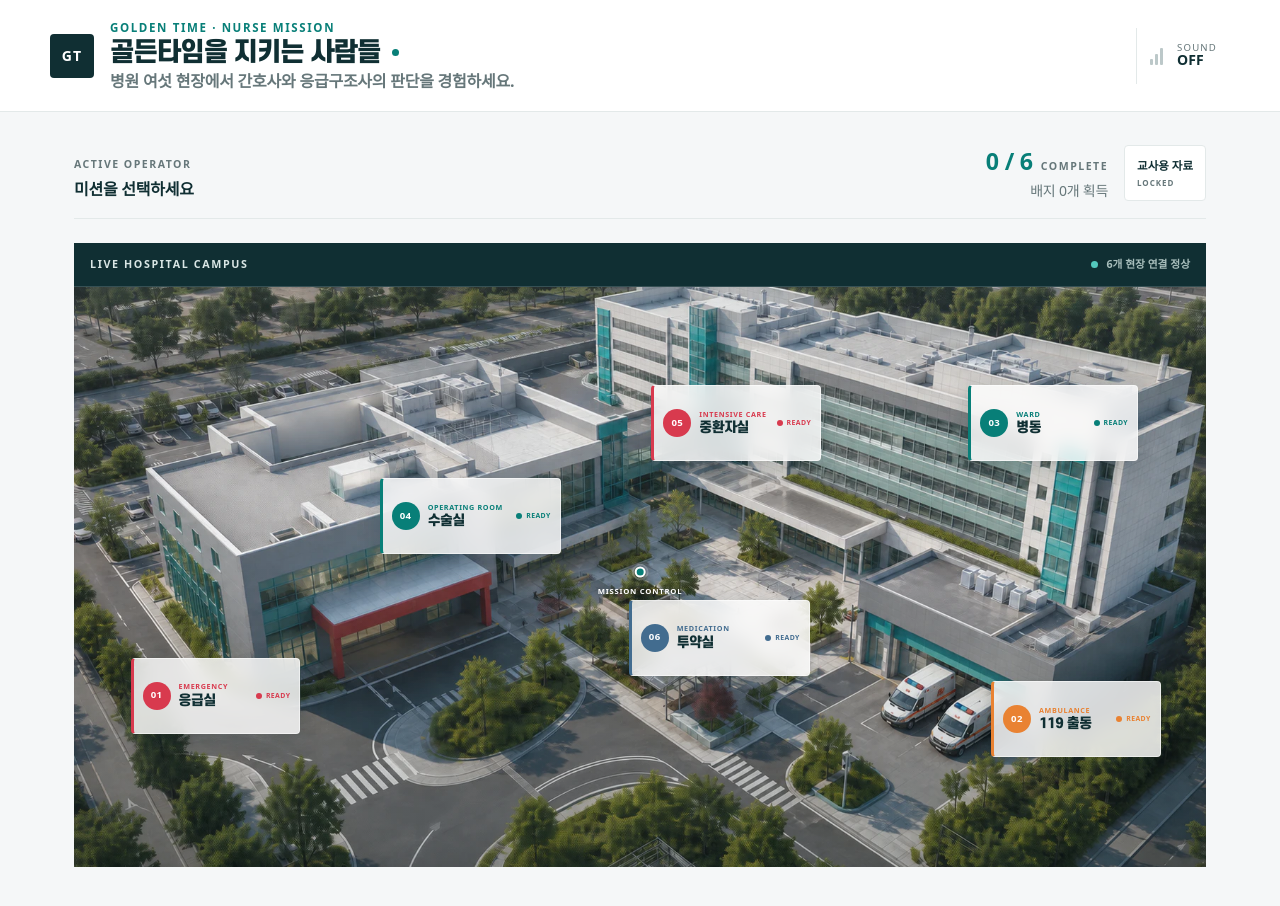
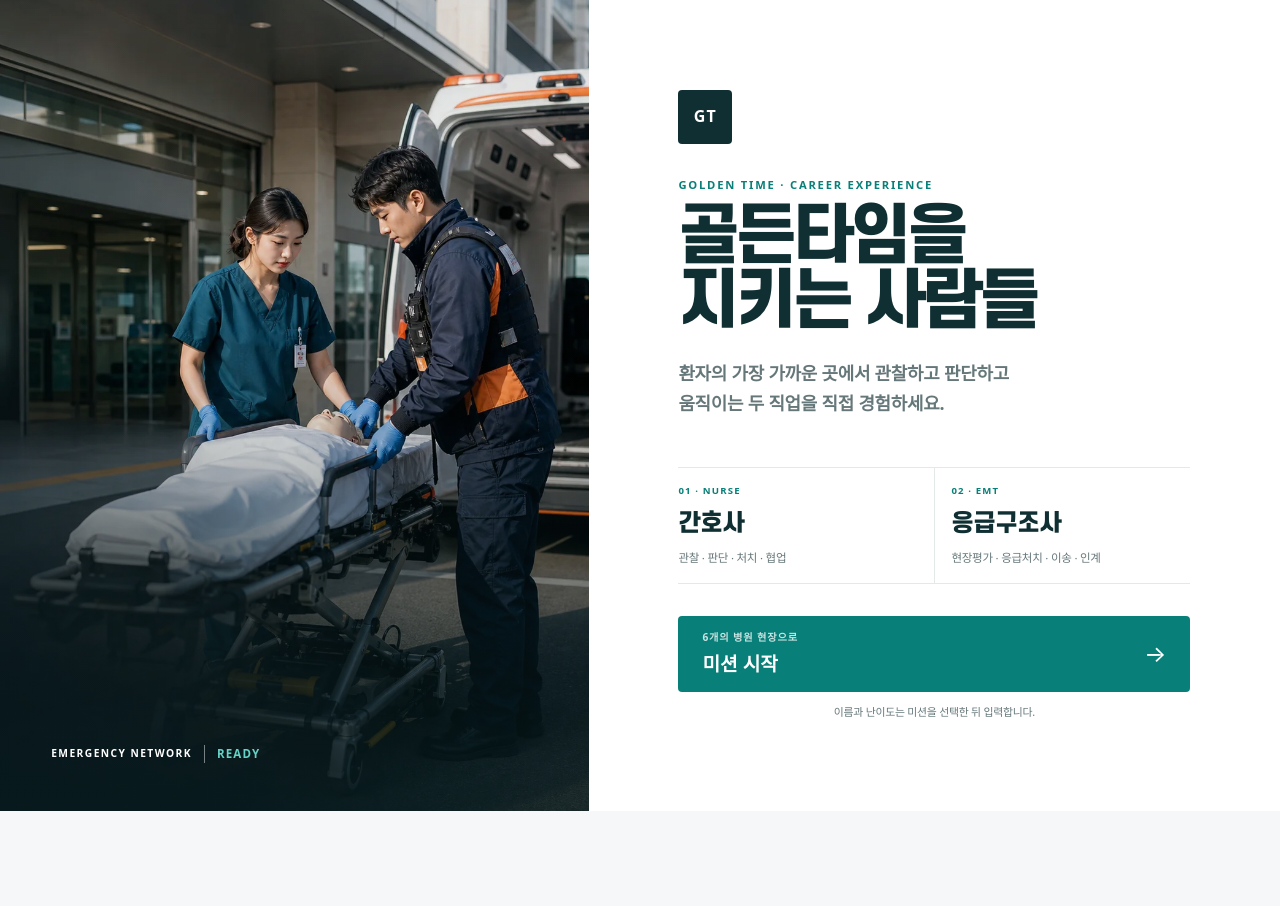
Before and after one commit to themonsteredu/ai-nurse, a Next.js app: page / in a window 1280 px wide. Shown: the top 906 px of the page. After the commit the page ends 811 px from the top, so only its background shows below. Built offline with nearby package versions, Linux system fonts and the light colour scheme.

Commit message:
feat: add nurse career cover

```diff
--- a/components/LobbyScreen.module.css
+++ b/components/LobbyScreen.module.css
@@ -1,3 +1,171 @@
+.careerCover {
+  display: grid;
+  grid-template-columns: minmax(380px, 0.92fr) minmax(460px, 1.08fr);
+  min-height: 100dvh;
+  background: #fff;
+}
+
+.coverVisual {
+  position: relative;
+  min-height: 100dvh;
+  overflow: hidden;
+  background: #102f33;
+}
+
+.coverImage { object-fit: cover; object-position: 52% center; }
+
+.coverShade {
+  position: absolute;
+  inset: 0;
+  background: linear-gradient(180deg, rgba(7, 27, 30, 0.06) 45%, rgba(7, 27, 30, 0.78));
+}
+
+.coverSignal {
+  position: absolute;
+  left: clamp(24px, 4vw, 56px);
+  bottom: clamp(24px, 4vw, 48px);
+  display: flex;
+  align-items: center;
+  gap: var(--space-3);
+  margin: 0;
+  color: #fff;
+}
+
+.coverSignal span {
+  font-size: 0.64rem;
+  font-weight: var(--font-weight-black);
+  letter-spacing: 0.14em;
+}
+
+.coverSignal strong {
+  padding-left: var(--space-3);
+  border-left: 1px solid rgba(255, 255, 255, 0.45);
+  color: #65d3c8;
+  font-size: 0.72rem;
+  letter-spacing: 0.1em;
+}
+
+.coverContent {
+  display: flex;
+  flex-direction: column;
+  justify-content: center;
+  padding: clamp(40px, 7vw, 104px);
+}
+
+.coverBrand {
+  display: grid;
+  place-items: center;
+  width: 54px;
+  height: 54px;
+  margin-bottom: var(--space-6);
+  border-radius: var(--radius-small);
+  background: var(--color-text);
+  color: #fff;
+  font-weight: var(--font-weight-black);
+  letter-spacing: 0.08em;
+}
+
+.coverEyebrow {
+  margin: 0;
+  color: var(--color-primary);
+  font-size: 0.7rem;
+  font-weight: var(--font-weight-black);
+  letter-spacing: 0.16em;
+}
+
+.coverContent h1 {
+  margin: var(--space-3) 0 0;
+  color: var(--color-text);
+  font-family: "S-Core Dream", "Pretendard", sans-serif;
+  font-size: clamp(2.7rem, 5vw, 5.1rem);
+  font-weight: var(--font-weight-black);
+  line-height: 1.02;
+  letter-spacing: -0.065em;
+}
+
+.coverLead {
+  max-width: 34ch;
+  margin: var(--space-5) 0 0;
+  color: var(--color-text-muted);
+  font-size: clamp(1rem, 1.4vw, 1.18rem);
+  font-weight: var(--font-weight-medium);
+  line-height: 1.65;
+}
+
+.careerRoles {
+  display: grid;
+  grid-template-columns: repeat(2, minmax(0, 1fr));
+  margin-top: var(--space-7);
+  border-top: 1px solid var(--color-border);
+  border-bottom: 1px solid var(--color-border);
+}
+
+.careerRoles article {
+  display: flex;
+  min-width: 0;
+  flex-direction: column;
+  padding: var(--space-4) var(--space-4) var(--space-4) 0;
+}
+
+.careerRoles article + article {
+  padding-left: var(--space-4);
+  border-left: 1px solid var(--color-border);
+}
+
+.careerRoles span {
+  color: var(--color-primary);
+  font-size: 0.6rem;
+  font-weight: var(--font-weight-black);
+  letter-spacing: 0.12em;
+}
+
+.careerRoles strong {
+  margin-top: var(--space-2);
+  color: var(--color-text);
+  font-family: "S-Core Dream", "Pretendard", sans-serif;
+  font-size: clamp(1.1rem, 2vw, 1.45rem);
+}
+
+.careerRoles small {
+  margin-top: var(--space-2);
+  color: var(--color-text-muted);
+  font-size: 0.72rem;
+  line-height: 1.45;
+}
+
+.coverStart {
+  display: grid;
+  grid-template-columns: 1fr auto;
+  align-items: center;
+  width: 100%;
+  min-height: var(--touch-target-large);
+  margin-top: var(--space-6);
+  padding: var(--space-3) var(--space-5);
+  border: 0;
+  border-radius: var(--radius-small);
+  background: var(--color-primary);
+  color: #fff;
+  text-align: left;
+}
+
+.coverStart span {
+  grid-column: 1;
+  font-size: 0.64rem;
+  font-weight: var(--font-weight-bold);
+  letter-spacing: 0.08em;
+  opacity: 0.78;
+}
+
+.coverStart strong { grid-column: 1; font-size: var(--font-size-body-large); }
+.coverStart i { grid-column: 2; grid-row: 1 / 3; font-size: 1.45rem; font-style: normal; }
+
+.coverNotice {
+  margin-top: var(--space-3);
+  color: var(--color-text-muted);
+  font-size: 0.68rem;
+  text-align: center;
+}
+
 .controlBar {
   display: flex;
   align-items: flex-end;
@@ -207,7 +375,28 @@
   line-height: 1.55;
 }
 
+@media (max-width: 900px) {
+  .careerCover { grid-template-columns: 1fr; }
+  .coverVisual { min-height: 48dvh; }
+  .coverImage { object-position: 50% 42%; }
+  .coverContent { padding: var(--space-6) var(--space-5) var(--space-7); }
+  .coverBrand { display: none; }
+}
+
 @media (max-width: 560px) {
+  .coverVisual { min-height: 43dvh; }
+  .coverImage { object-position: 50% 43%; }
+  .coverContent { justify-content: flex-start; padding: var(--space-5) var(--space-4) var(--space-6); }
+  .coverBrand { display: none; }
+  .coverEyebrow { font-size: 0.58rem; }
+  .coverContent h1 { margin-top: var(--space-2); font-size: clamp(2.05rem, 10.8vw, 2.65rem); }
+  .coverLead { margin-top: var(--space-3); font-size: 0.9rem; line-height: 1.55; }
+  .careerRoles { margin-top: var(--space-4); }
+  .careerRoles article { padding: var(--space-3) var(--space-3) var(--space-3) 0; }
+  .careerRoles article + article { padding-left: var(--space-3); }
+  .careerRoles strong { font-size: 1rem; }
+  .careerRoles small { font-size: 0.65rem; }
+  .coverStart { margin-top: var(--space-4); }
   .controlBar { align-items: flex-start; gap: var(--space-3); }
   .controlActions { align-items: flex-end; gap: var(--space-2); }
   .progress span,
--- a/components/LobbyScreen.tsx
+++ b/components/LobbyScreen.tsx
@@ -1,5 +1,6 @@
 "use client";
 
+import Image from "next/image";
 import { useRouter } from "next/navigation";
 import { useCallback, useState } from "react";
 
@@ -40,6 +41,7 @@ export function LobbyScreen() {
   const [pendingMission, setPendingMission] = useState<MissionId | null>(null);
   const [name, setName] = useState("");
   const [difficulty, setDifficulty] = useState<Difficulty | null>(null);
+  const [coverDismissed, setCoverDismissed] = useState(false);
 
   const results = session === null ? [] : resultList(session);
   const rooms: HospitalRoom[] = MISSION_LIST.map((mission) => ({
@@ -69,6 +71,57 @@ export function LobbyScreen() {
   const reportReady = session !== null && canOpenReport(session);
   const retryList = session === null ? [] : missionsToRetry(session);
   const canCheckIn = difficulty !== null && isNameReady(name);
+
+  if (session === null && !coverDismissed) {
+    return (
+      <main className={styles.careerCover} aria-label="골든타임 진로체험 표지">
+        <section className={styles.coverVisual} aria-label="간호사와 응급구조사의 환자 이송 현장">
+          <Image
+            className={styles.coverImage}
+            src="/assets/nurse/career-cover-v2.webp"
+            alt="병원 응급실 앞에서 간호사와 응급구조사가 환자를 함께 이송하는 모습"
+            fill
+            priority
+            sizes="(max-width: 720px) 100vw, 48vw"
+          />
+          <div className={styles.coverShade} />
+          <p className={styles.coverSignal}>
+            <span>EMERGENCY NETWORK</span>
+            <strong>READY</strong>
+          </p>
+        </section>
+
+        <section className={styles.coverContent}>
+          <div className={styles.coverBrand} aria-hidden="true">GT</div>
+          <p className={styles.coverEyebrow}>GOLDEN TIME · CAREER EXPERIENCE</p>
+          <h1>골든타임을<br />지키는 사람들</h1>
+          <p className={styles.coverLead}>
+            환자의 가장 가까운 곳에서 관찰하고 판단하고 움직이는 두 직업을 직접 경험하세요.
+          </p>
+
+          <div className={styles.careerRoles} aria-label="체험 직업">
+            <article>
+              <span>01 · NURSE</span>
+              <strong>간호사</strong>
+              <small>관찰 · 판단 · 처치 · 협업</small>
+            </article>
+            <article>
+              <span>02 · EMT</span>
+              <strong>응급구조사</strong>
+              <small>현장평가 · 응급처치 · 이송 · 인계</small>
+            </article>
+          </div>
+
+          <button type="button" className={styles.coverStart} onClick={() => setCoverDismissed(true)}>
+            <span>6개의 병원 현장으로</span>
+            <strong>미션 시작</strong>
+            <i aria-hidden="true">→</i>
+          </button>
+          <small className={styles.coverNotice}>이름과 난이도는 미션을 선택한 뒤 입력합니다.</small>
+        </section>
+      </main>
+    );
+  }
 
   return (
     <AppScreen
```
